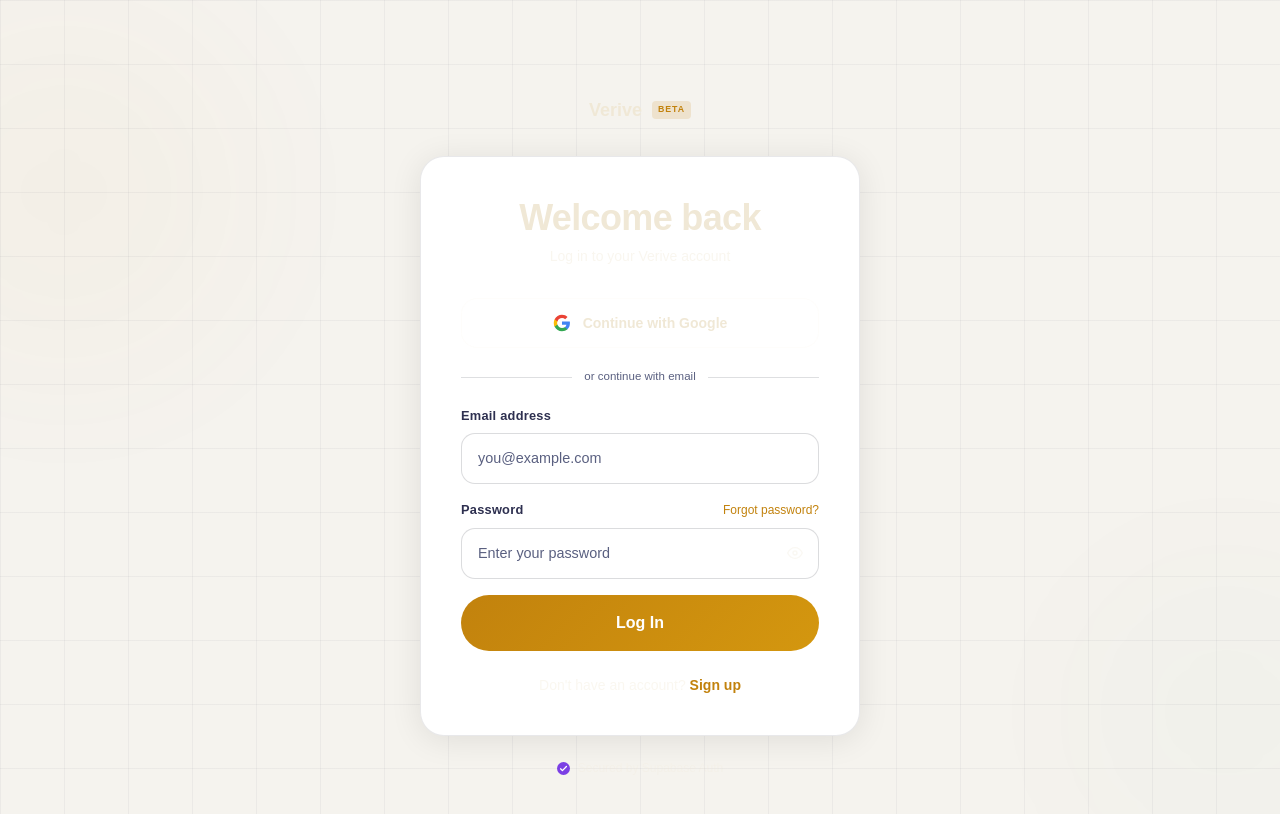
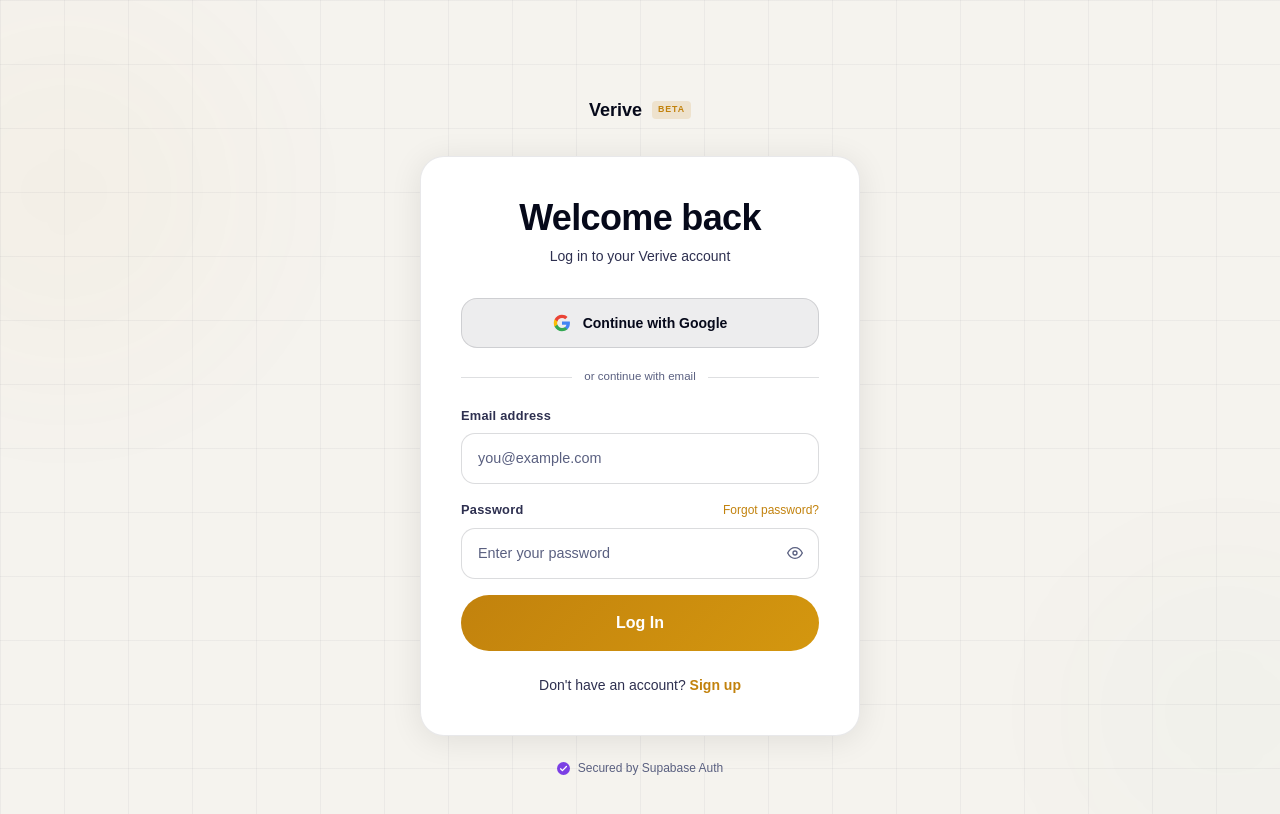
Before and after one commit to emeka-divine-exe/verive, a Next.js app: page /login in a window 1280 px wide. Shown: the top 814 px of the page. Built offline with nearby package versions, Linux system fonts and the light colour scheme; a web font is replaced by a local one.

Commit message:
Refactor login page for improved readability

```diff
--- a/src/app/login/page.tsx
+++ b/src/app/login/page.tsx
@@ -8,7 +8,6 @@
 export default function LoginPage() {
   const router   = useRouter()
   const supabase = createClient()
-
   const [email,      setEmail]      = useState('')
   const [password,   setPassword]   = useState('')
   const [error,      setError]      = useState('')
@@ -24,13 +23,8 @@
     if (error) { setError(error.message); setLoading(false); return }
     const { data: { user } } = await supabase.auth.getUser()
     if (user) {
-      const { data: profile } = await supabase
-        .from('profiles').select('role').eq('id', user.id).single()
-      if (profile?.role === 'organizer' || profile?.role === 'admin') {
-        router.push('/organizer/dashboard')
-      } else {
-        router.push('/dashboard')
-      }
+      const { data: profile } = await supabase.from('profiles').select('role').eq('id', user.id).single()
+      router.push(profile?.role === 'organizer' || profile?.role === 'admin' ? '/organizer/dashboard' : '/dashboard')
     }
     router.refresh()
   }
@@ -49,26 +43,23 @@
       <div className="orb w-80 h-80 right-0 bottom-0 translate-x-1/3" style={{ background: 'rgba(31,122,104,0.07)' }} />
 
       <div className="relative z-10 w-full flex flex-col items-center">
-
-        {/* Wordmark */}
         <Link href="/" className="flex items-center gap-2.5 mb-8">
-          <span className="font-display font-bold text-lg" style={{ color: '#F0E8D6' }}>Verive</span>
+          <span className="font-display font-bold text-lg" style={{ color: 'var(--v-text)' }}>Verive</span>
           <span className="text-[0.55rem] font-body font-bold uppercase px-1.5 py-0.5 rounded"
-            style={{ background: 'rgba(194,130,13,0.14)', color: '#C2820D', letterSpacing: '0.1em' }}>
+            style={{ background: 'rgba(194,130,13,0.14)', color: 'var(--v-gold)', letterSpacing: '0.1em' }}>
             Beta
           </span>
         </Link>
 
         <div className="auth-card">
-          <h1 className="h-lg text-center mb-2" style={{ color: '#F0E8D6' }}>Welcome back</h1>
-          <p className="text-center font-body text-sm mb-8" style={{ color: 'rgba(240,232,214,0.40)' }}>
+          <h1 className="h-lg text-center mb-2" style={{ color: 'var(--v-text)' }}>Welcome back</h1>
+          <p className="text-center font-body text-sm mb-8" style={{ color: 'var(--v-muted)' }}>
             Log in to your Verive account
           </p>
 
-          {/* Google */}
           <button onClick={handleGoogle} disabled={googleLoad}
             className="w-full flex items-center justify-center gap-3 py-3.5 rounded-2xl font-body font-semibold text-sm transition-all mb-2"
-            style={{ background: 'rgba(255,255,255,0.04)', border: '1px solid rgba(240,232,214,0.10)', color: '#F0E8D6' }}>
+            style={{ background: 'var(--v-border)', border: '1px solid var(--v-border-s)', color: 'var(--v-text)' }}>
             {googleLoad
               ? <svg className="spinner w-4 h-4" viewBox="0 0 24 24" fill="none" stroke="currentColor" strokeWidth="2"><circle cx="12" cy="12" r="10" strokeOpacity=".25"/><path d="M12 2a10 10 0 0 1 10 10"/></svg>
               : <svg width="18" height="18" viewBox="0 0 24 24"><path fill="#4285F4" d="M22.56 12.25c0-.78-.07-1.53-.2-2.25H12v4.26h5.92c-.26 1.37-1.04 2.53-2.21 3.31v2.77h3.57c2.08-1.92 3.28-4.74 3.28-8.09z"/><path fill="#34A853" d="M12 23c2.97 0 5.46-.98 7.28-2.66l-3.57-2.77c-.98.66-2.23 1.06-3.71 1.06-2.86 0-5.29-1.93-6.16-4.53H2.18v2.84C3.99 20.53 7.7 23 12 23z"/><path fill="#FBBC05" d="M5.84 14.09c-.22-.66-.35-1.36-.35-2.09s.13-1.43.35-2.09V7.07H2.18C1.43 8.55 1 10.22 1 12s.43 3.45 1.18 4.93l2.85-2.22.81-.62z"/><path fill="#EA4335" d="M12 5.38c1.62 0 3.06.56 4.21 1.64l3.15-3.15C17.45 2.09 14.97 1 12 1 7.7 1 3.99 3.47 2.18 7.07l3.66 2.84c.87-2.6 3.3-4.53 6.16-4.53z"/></svg>
@@ -85,12 +76,11 @@
                 placeholder="you@example.com" value={email}
                 onChange={e => setEmail(e.target.value)} required />
             </div>
-
             <div>
               <div className="flex items-center justify-between mb-2">
                 <label className="form-label" style={{ marginBottom: 0 }}>Password</label>
-                <Link href="/forgot-password" className="text-xs font-body transition-colors"
-                  style={{ color: '#C2820D' }}>
+                <Link href="/forgot-password" className="text-xs font-body"
+                  style={{ color: 'var(--v-gold)' }}>
                   Forgot password?
                 </Link>
               </div>
@@ -100,8 +90,8 @@
                   placeholder="Enter your password" value={password}
                   onChange={e => setPassword(e.target.value)} required />
                 <button type="button" onClick={() => setShowPass(s => !s)}
-                  className="absolute right-4 top-1/2 -translate-y-1/2 transition-colors"
-                  style={{ color: 'rgba(240,232,214,0.30)' }}>
+                  className="absolute right-4 top-1/2 -translate-y-1/2"
+                  style={{ color: 'var(--v-ghost)' }}>
                   {showPass
                     ? <svg width="16" height="16" viewBox="0 0 24 24" fill="none" stroke="currentColor" strokeWidth="2"><path d="M17.94 17.94A10.07 10.07 0 0 1 12 20c-7 0-11-8-11-8a18.45 18.45 0 0 1 5.06-5.94M9.9 4.24A9.12 9.12 0 0 1 12 4c7 0 11 8 11 8a18.5 18.5 0 0 1-2.16 3.19m-6.72-1.07a3 3 0 1 1-4.24-4.24"/><line x1="1" y1="1" x2="23" y2="23"/></svg>
                     : <svg width="16" height="16" viewBox="0 0 24 24" fill="none" stroke="currentColor" strokeWidth="2"><path d="M1 12s4-8 11-8 11 8 11 8-4 8-11 8-11-8-11-8z"/><circle cx="12" cy="12" r="3"/></svg>
@@ -109,14 +99,12 @@
                 </button>
               </div>
             </div>
-
             {error && (
               <p className="text-xs font-body text-red-400 flex items-center gap-1.5">
                 <svg width="12" height="12" viewBox="0 0 24 24" fill="none" stroke="currentColor" strokeWidth="2"><circle cx="12" cy="12" r="10"/><line x1="12" y1="8" x2="12" y2="12"/><line x1="12" y1="16" x2="12.01" y2="16"/></svg>
                 {error}
               </p>
             )}
-
             <button type="submit" disabled={loading} className="btn-pri w-full py-4 rounded-2xl text-base mt-2">
               {loading
                 ? <svg className="spinner w-5 h-5" viewBox="0 0 24 24" fill="none" stroke="currentColor" strokeWidth="2"><circle cx="12" cy="12" r="10" strokeOpacity=".25"/><path d="M12 2a10 10 0 0 1 10 10"/></svg>
@@ -125,21 +113,19 @@
             </button>
           </form>
 
-          <p className="text-center text-sm font-body mt-6" style={{ color: 'rgba(240,232,214,0.36)' }}>
+          <p className="text-center text-sm font-body mt-6" style={{ color: 'var(--v-muted)' }}>
             Don&apos;t have an account?{' '}
-            <Link href="/signup" className="font-semibold transition-colors" style={{ color: '#C2820D' }}>
-              Sign up
-            </Link>
+            <Link href="/signup" className="font-semibold" style={{ color: 'var(--v-gold)' }}>Sign up</Link>
           </p>
         </div>
 
         <div className="flex items-center gap-2 mt-6">
           <VerifiedBadge size={13} />
-          <span className="text-xs font-body" style={{ color: 'rgba(240,232,214,0.22)' }}>
+          <span className="text-xs font-body" style={{ color: 'var(--v-ghost)' }}>
             Secured by Supabase Auth
           </span>
         </div>
       </div>
     </div>
   )
-                }
+}
```
